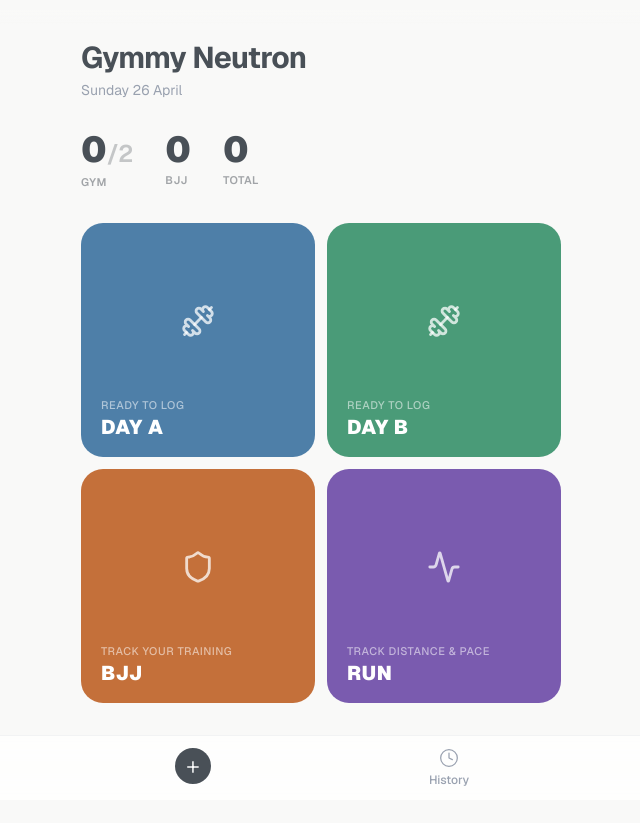
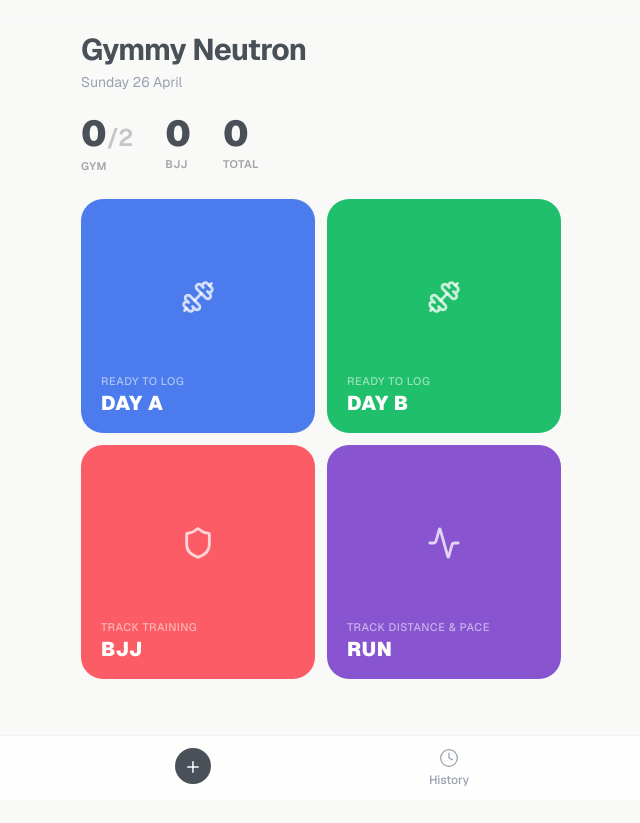
Before and after one commit to majinblazeroid/gymmy-neutron-app, a Next.js app: page / in a window 1280 px wide. Shown: the whole page, without its empty margins (319-959 px from the left). After the commit the page ends 800 px from the top, so only its background shows below. Built offline with nearby package versions, Linux system fonts and the light colour scheme; no server answers; the database is empty.

Commit message:
Home page: tighten spacing, flat palette colors, fix sublabel truncation
Reduce section gaps (space-y-8 → mb-6), update tile colors to flat UI
palette (blue/green/red/purple), truncate sublabels to prevent wrapping.

https://claude.ai/code/session_01Lt4BadXV6Ku7NNcpaUPSac

```diff
--- a/app/page.tsx
+++ b/app/page.tsx
@@ -40,16 +40,16 @@ export default function Dashboard() {
     : "Track distance & pace";
 
   return (
-    <div className="pt-10 pb-6 space-y-8">
+    <div className="pt-8 pb-6">
 
       {/* Header */}
-      <div className="space-y-1">
+      <div className="space-y-1 mb-6">
         <h1 className="text-3xl font-bold text-[#495057] tracking-tight">Gymmy Neutron</h1>
         <p className="text-gray-400 text-sm">{today}</p>
       </div>
 
       {/* HUD stats */}
-      <div className="flex gap-8">
+      <div className="flex gap-8 mb-6">
         <HudStat label="Gym"   value={gymDone} max={2} />
         <HudStat label="BJJ"   value={weekStatus.bjjCount} />
         <HudStat label="Total" value={total} />
@@ -63,7 +63,7 @@ export default function Dashboard() {
           label="Day A"
           sublabel={weekStatus.dayA.done ? (weekStatus.dayA.date ? `Done ${weekStatus.dayA.date}` : "Completed") : "Ready to log"}
           icon={<Dumbbell size={34} />}
-          color="#4E7FA8"
+          color="#4B7BEC"
           done={weekStatus.dayA.done}
         />
         <BigTile
@@ -72,22 +72,22 @@ export default function Dashboard() {
           label="Day B"
           sublabel={weekStatus.dayB.done ? (weekStatus.dayB.date ? `Done ${weekStatus.dayB.date}` : "Completed") : "Ready to log"}
           icon={<Dumbbell size={34} />}
-          color="#4A9B78"
+          color="#20BF6B"
           done={weekStatus.dayB.done}
         />
         <BigTile
           href="/bjj"
           label="BJJ"
-          sublabel={weekStatus.bjjCount > 0 ? `${weekStatus.bjjCount} session${weekStatus.bjjCount !== 1 ? "s" : ""} this week` : "Track your training"}
+          sublabel={weekStatus.bjjCount > 0 ? `${weekStatus.bjjCount} this week` : "Track training"}
           icon={<Shield size={34} />}
-          color="#C4703A"
+          color="#FC5C65"
         />
         <BigTile
           href="/run"
           label="Run"
           sublabel={lastRunLabel}
           icon={<Activity size={34} />}
-          color="#7A5BAF"
+          color="#8854D0"
         />
       </div>
     </div>
@@ -138,7 +138,7 @@ function BigTile({
 
         {/* Label — lower third, caps */}
         <div>
-          <p className="text-[11px] font-medium uppercase tracking-wider leading-none mb-1.5" style={{ color: "rgba(255,255,255,0.55)" }}>
+          <p className="text-[11px] font-medium uppercase tracking-wider leading-none mb-1.5 truncate" style={{ color: "rgba(255,255,255,0.55)" }}>
             {done ? "✓ " : ""}{sublabel}
           </p>
           <p className="text-xl font-black uppercase tracking-wide leading-none text-white">
```
